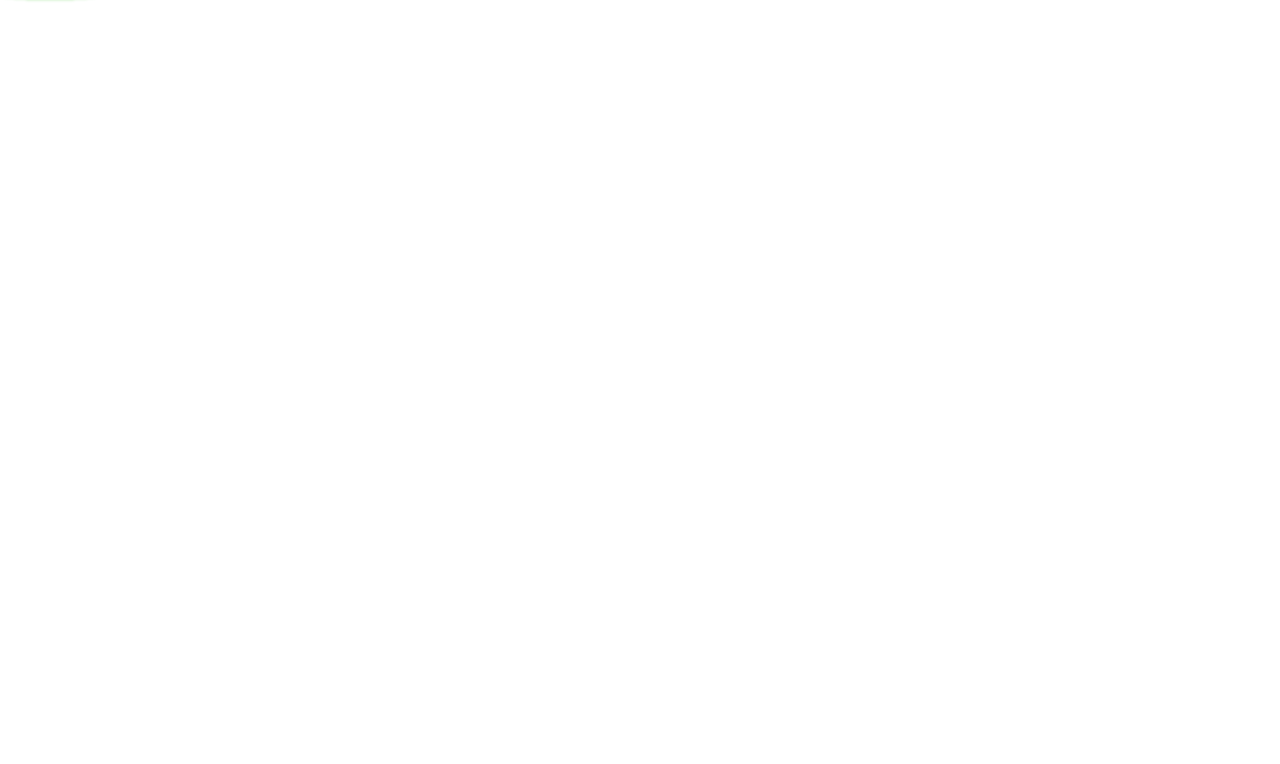
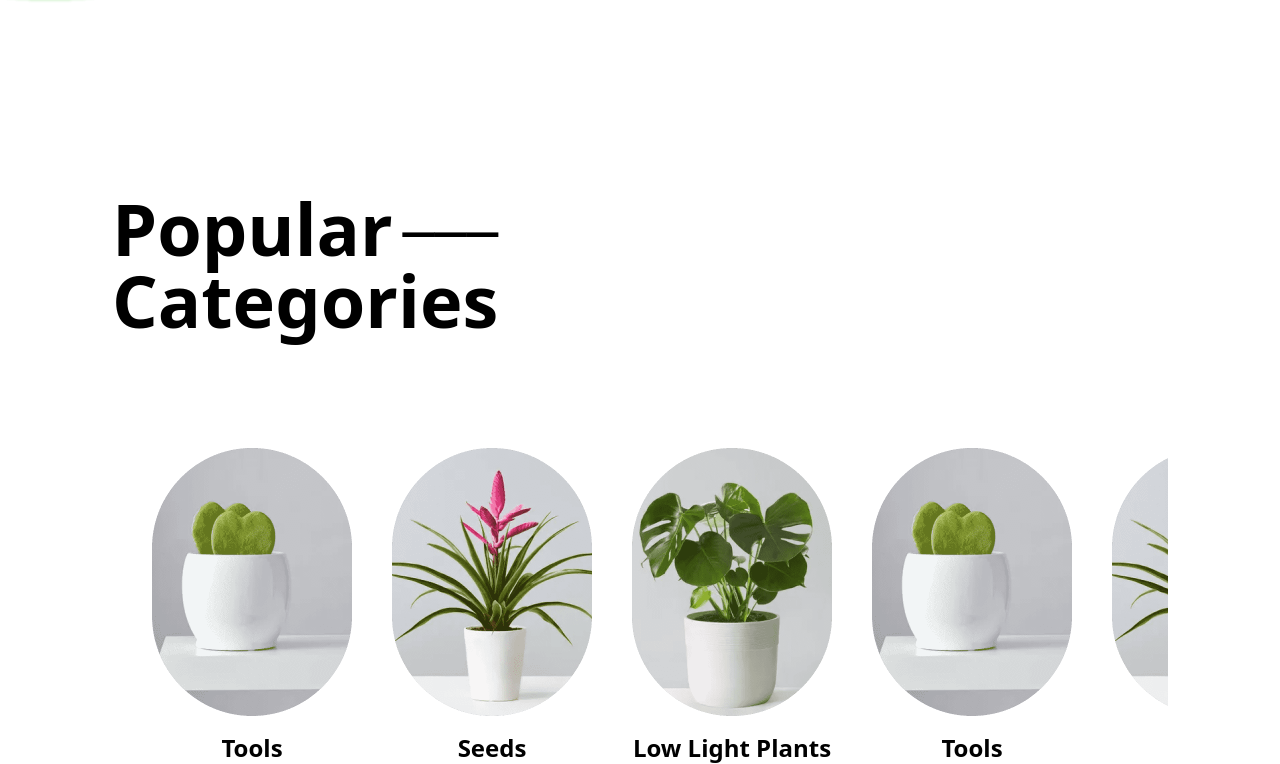
Before and after one commit to MohamedSaid7102/la-vie, a React (Vite) app: page /home in a window 1280 px wide. Shown: the part 868-1632 px from the top of the page. Before the commit the page ends 1578 px from the top, so only its background shows below. Built offline with nearby package versions, Linux system fonts and the light colour scheme.

Commit message:
Categories Section

```diff
--- /dev/null
+++ b/src/components/CategoriesSection.tsx
@@ -0,0 +1,130 @@
+import React from 'react';
+
+interface CategoriesSectionProps {}
+
+export const CategoriesSection: React.FC<CategoriesSectionProps> = ({}) => {
+  return (
+    <div className="mt-[5rem] sm:mt-[10rem] max-w-[2000px] flex flex-col gap-[3rem] sm:gap-[7rem] sm:px-[7rem] px-7">
+      <h2 className="font-[900] text-4xl sm:text-7xl relative w-max">
+        Popular{' '}
+        <span className="absolute sm:top-[-30px] top-[-15px] right-0 font-extralight">
+          ___
+        </span>
+        <br />
+        Categories
+      </h2>
+      {/* Horizontally Scrolling gallery */}
+      {/* Card container */}
+      <div className="flex flex-row flex-nowrap gap-10 overflow-x-auto px-10">
+        {/* card */}
+        <div className="flex flex-col gap-4 items-center w-max">
+          <img
+            src="/src/assets/images/p4.png"
+            alt="planet image"
+            className="max-w-[100px] sm:max-w-[200px]"
+          />
+          <h3 className="font-bold text-lg sm:text-2xl">Tools</h3>
+        </div>
+        {/* card */}
+        <div className="flex flex-col gap-4 items-center w-max">
+          <img
+            src="/src/assets/images/p5.png"
+            alt="planet image"
+            className="max-w-[100px] sm:max-w-[200px]"
+          />
+          <h3 className="font-bold text-lg sm:text-2xl">Seeds</h3>
+        </div>
+        {/* card */}
+        <div className="flex flex-col gap-4 items-center w-max">
+          <img
+            src="/src/assets/images/p6.png"
+            alt="planet image"
+            className="max-w-[100px] sm:max-w-[200px]"
+          />
+          <h3 className="font-bold text-lg sm:text-2xl">Low Light Plants</h3>
+        </div>
+        {/* card */}
+        <div className="flex flex-col gap-4 items-center w-max">
+          <img
+            src="/src/assets/images/p4.png"
+            alt="planet image"
+            className="max-w-[100px] sm:max-w-[200px]"
+          />
+          <h3 className="font-bold text-lg sm:text-2xl">Tools</h3>
+        </div>
+        {/* card */}
+        <div className="flex flex-col gap-4 items-center w-max">
+          <img
+            src="/src/assets/images/p5.png"
+            alt="planet image"
+            className="max-w-[100px] sm:max-w-[200px]"
+          />
+          <h3 className="font-bold text-lg sm:text-2xl">Seeds</h3>
+        </div>
+        {/* card */}
+        <div className="flex flex-col gap-4 items-center w-max">
+          <img
+            src="/src/assets/images/p6.png"
+            alt="planet image"
+            className="max-w-[100px] sm:max-w-[200px]"
+          />
+          <h3 className="font-bold text-lg sm:text-2xl">Low Light Plants</h3>
+        </div>
+        {/* card */}
+        <div className="flex flex-col gap-4 items-center w-max">
+          <img
+            src="/src/assets/images/p4.png"
+            alt="planet image"
+            className="max-w-[100px] sm:max-w-[200px]"
+          />
+          <h3 className="font-bold text-lg sm:text-2xl">Tools</h3>
+        </div>
+        {/* card */}
+        <div className="flex flex-col gap-4 items-center w-max">
+          <img
+            src="/src/assets/images/p5.png"
+            alt="planet image"
+            className="max-w-[100px] sm:max-w-[200px]"
+          />
+          <h3 className="font-bold text-lg sm:text-2xl">Seeds</h3>
+        </div>
+        {/* card */}
+        <div className="flex flex-col gap-4 items-center w-max">
+          <img
+            src="/src/assets/images/p6.png"
+            alt="planet image"
+            className="max-w-[100px] sm:max-w-[200px]"
+          />
+          <h3 className="font-bold text-lg sm:text-2xl">Low Light Plants</h3>
+        </div>
+        {/* card */}
+        <div className="flex flex-col gap-4 items-center w-max">
+          <img
+            src="/src/assets/images/p4.png"
+            alt="planet image"
+            className="max-w-[100px] sm:max-w-[200px]"
+          />
+          <h3 className="font-bold text-lg sm:text-2xl">Tools</h3>
+        </div>
+        {/* card */}
+        <div className="flex flex-col gap-4 items-center w-max">
+          <img
+            src="/src/assets/images/p5.png"
+            alt="planet image"
+            className="max-w-[100px] sm:max-w-[200px]"
+          />
+          <h3 className="font-bold text-lg sm:text-2xl">Seeds</h3>
+        </div>
+        {/* card */}
+        <div className="flex flex-col gap-4 items-center w-max">
+          <img
+            src="/src/assets/images/p6.png"
+            alt="planet image"
+            className="max-w-[100px] sm:max-w-[200px]"
+          />
+          <h3 className="font-bold text-lg sm:text-2xl">Low Light Plants</h3>
+        </div>
+      </div>
+    </div>
+  );
+};
--- a/src/pages/Home.tsx
+++ b/src/pages/Home.tsx
@@ -1,5 +1,6 @@
 import React from 'react';
 import { Hero } from '../components/Hero';
+import { CategoriesSection } from '../components/CategoriesSection';
 
 interface HomeProps {}
 
@@ -15,6 +16,7 @@ export const Home: React.FC<HomeProps> = ({}) => {
         />
         {/* Content */}
         <Hero />
+        <CategoriesSection />
       </div>
     </>
   );
```
